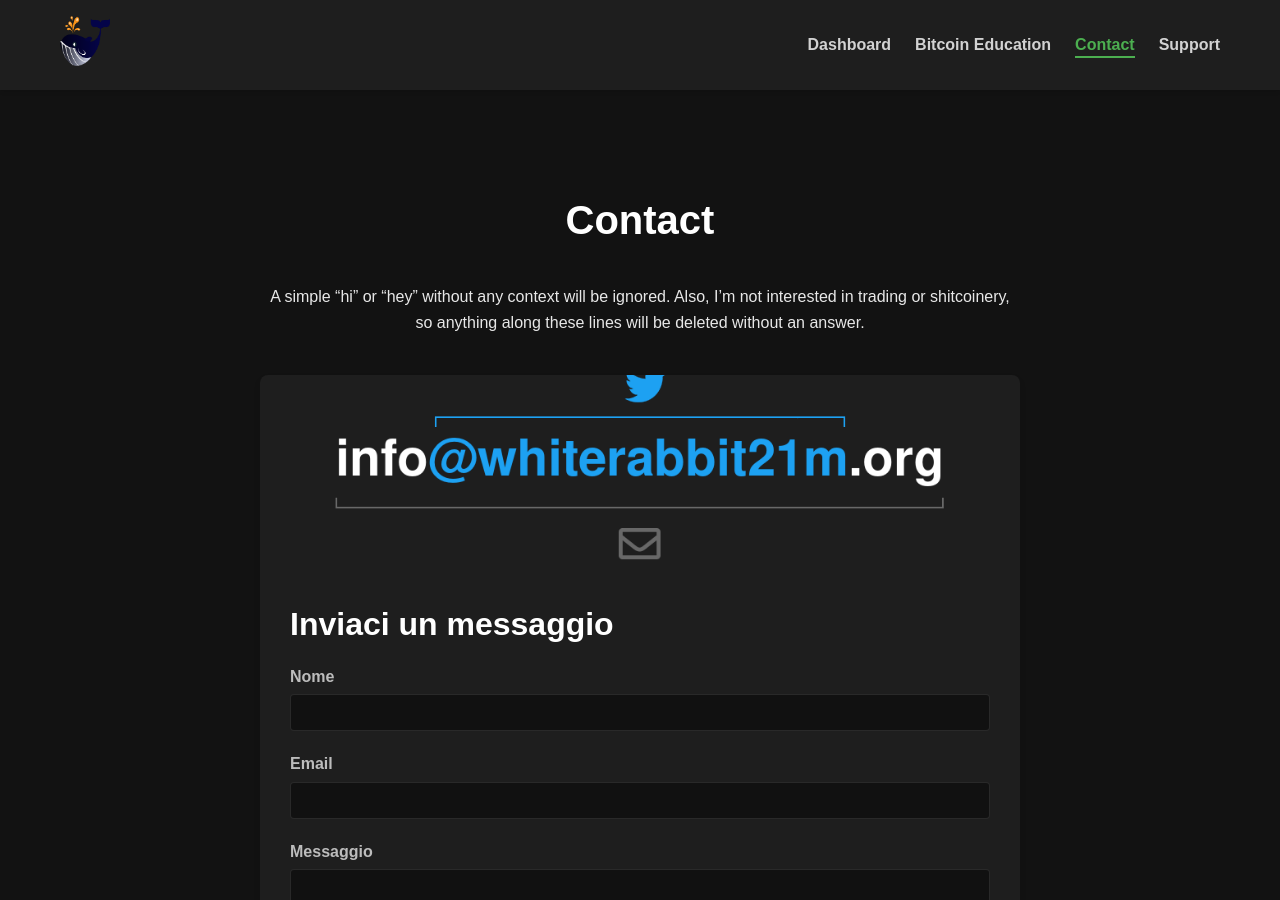
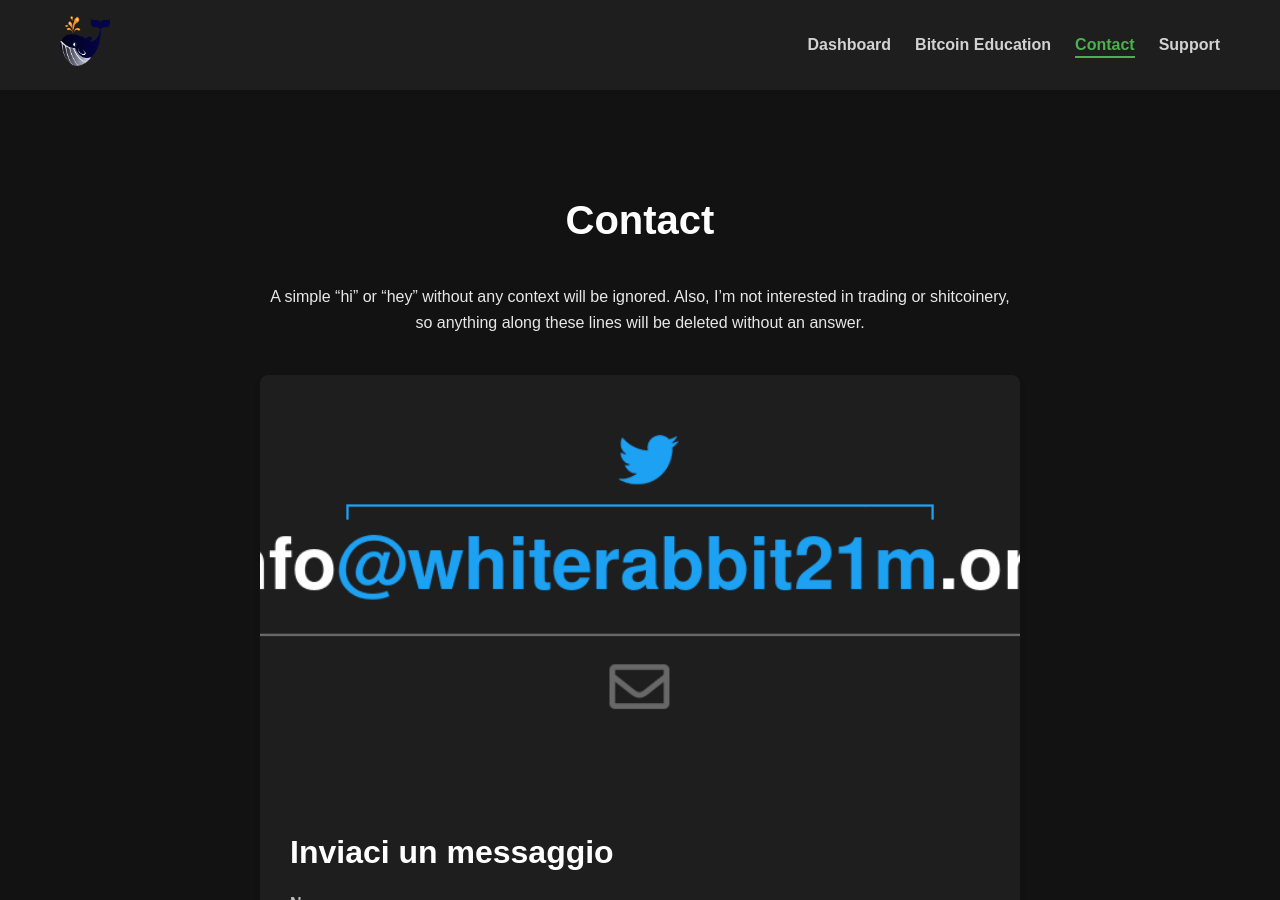
Before and after one commit to whiterabbit21m-test/whiterabbit21m-test.github.io, a Jekyll site: the page built from contact.md, in a window 1280 px wide and 900 px high. Built offline with Jekyll 4.4.1, drawn with Linux system fonts in a browser that asks for light colours.

Commit message:
Update _contact.scss

```diff
--- a/_sass/_contact.scss
+++ b/_sass/_contact.scss
@@ -39,10 +39,15 @@
 
   .contact-image {
     width: 100%;
-    height: 200px;
+    height: 0;
+    padding-top: 56.25%; // Aspect ratio 16:9
+    position: relative;
     overflow: hidden;
 
     .contact-img {
+      position: absolute;
+      top: 0;
+      left: 0;
       width: 100%;
       height: 100%;
       object-fit: cover;
@@ -89,14 +94,14 @@
     .submit-btn {
       background-color: $accent-color;
       color: $text-color-light;
-      padding: 10px 20px; // Ridotto il padding
+      padding: 10px 20px;
       border: none;
       border-radius: 5px;
       cursor: pointer;
       transition: background-color 0.3s ease, transform 0.2s ease;
       font-weight: bold;
-      width: auto; // Cambiato da width: 100% a width: auto
-      display: inline-block; // Aggiunto per mantenere il pulsante inline
+      width: auto;
+      display: inline-block;
 
       &:hover {
         background-color: darken($accent-color, 10%);
@@ -122,5 +127,17 @@
     .contact-form {
       padding: 20px;
     }
+
+    .contact-image {
+      padding-top: 75%; // Aspect ratio 4:3 per schermi più piccoli
+    }
   }
 }
+
+@media screen and (max-width: 480px) {
+  .contact-page {
+    .contact-image {
+      padding-top: 100%; // Aspect ratio 1:1 per schermi molto piccoli
+    }
+  }
+}
```
